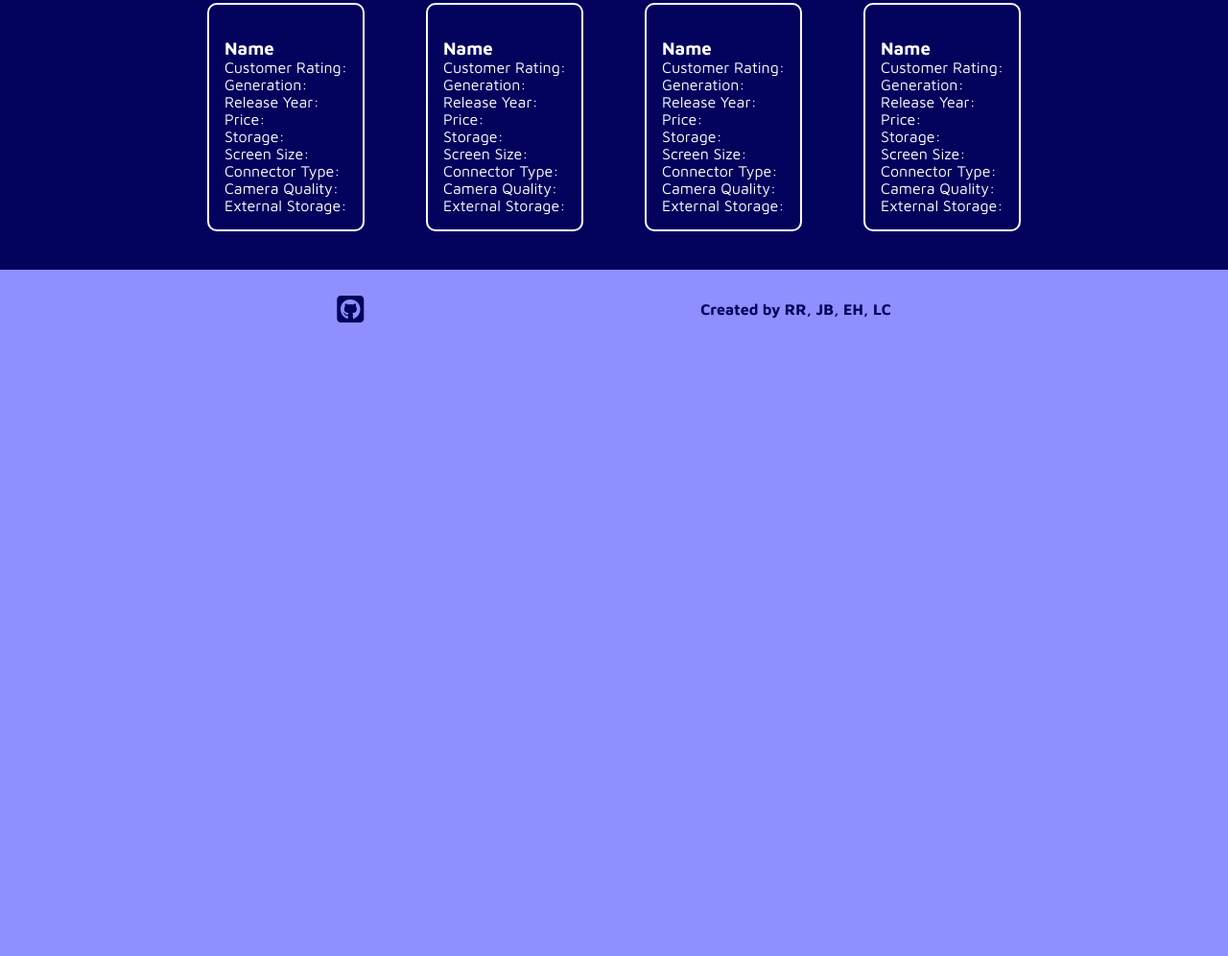
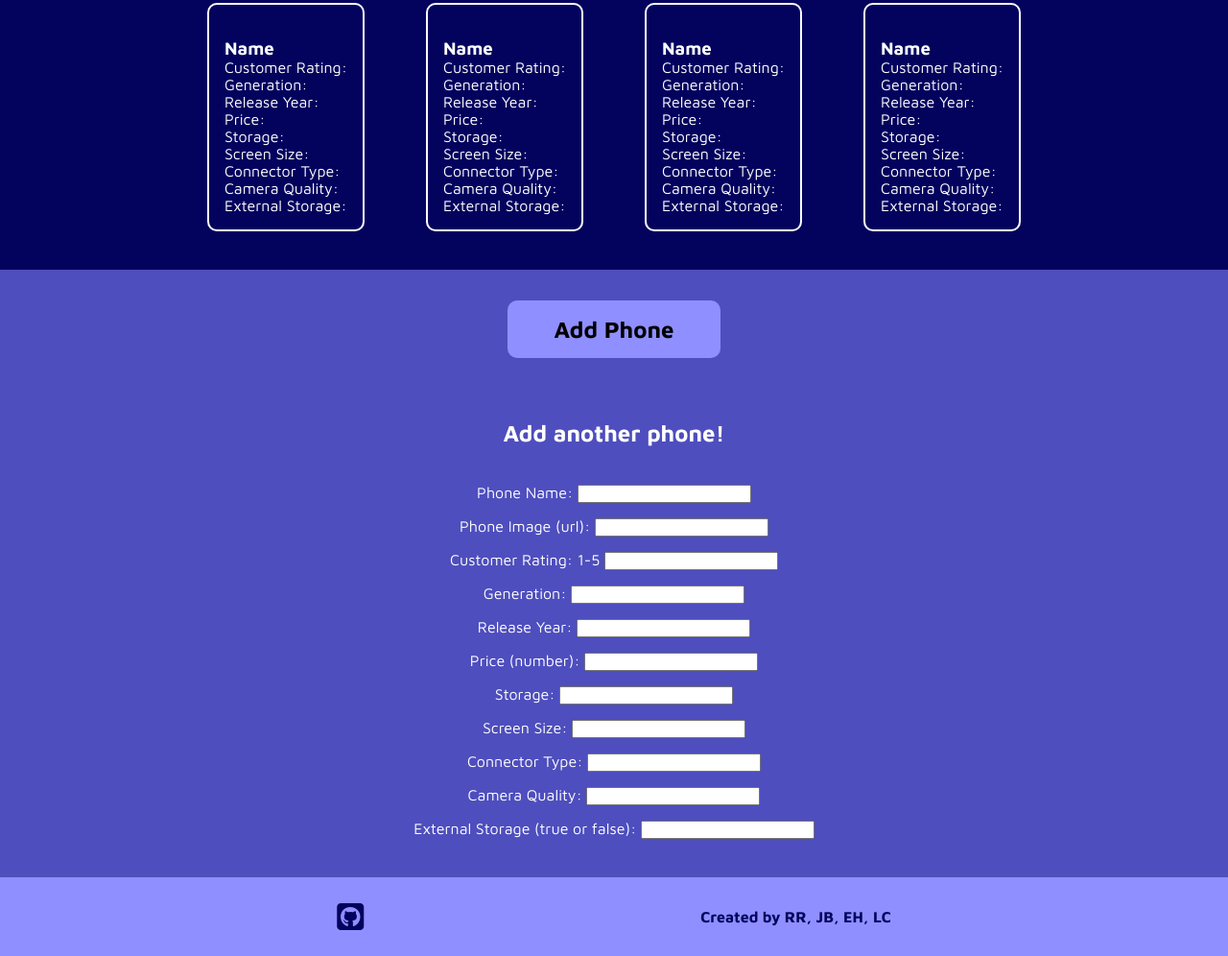
Before and after one commit to johnrbrooks/Cell-Phone-Hackathon, a website: page client/index.html in a window 1280 px wide. Shown: the part 537-1533 px from the top of the page at 96% size. Before the commit the page ends 900 px from the top, so only its background shows below. Drawn offline with nearby package versions, Linux system fonts and the light colour scheme.

Commit message:
Input Form and CSS added

```diff
--- a/client/index.html
+++ b/client/index.html
@@ -101,6 +101,58 @@
                 </div>
             </div>
         </div>
+        <div class="add-phone-button-container" id="addPhoneButtonContainer">
+            <button class="add-phone-button" id="addPhoneButton">Add Phone</button>
+        </div>
+        <div class="add-phone-container">
+            <h2 class="add-phone-title">Add another phone!</h2>
+            <form action="" class="add-phone-form">
+                <div class="form-item-container">
+                    <label for="phoneName">Phone Name:</label>
+                    <input type="text" class="form-item" id="inputPhoneName">
+                </div>
+                <div class="form-item-container">
+                    <label for="phoneImage">Phone Image (url):</label>
+                    <input type="text" class="form-item" id="inputPhoneImage">
+                </div>
+                <div class="form-item-container">
+                    <label for="custRating">Customer Rating: 1-5</label>
+                    <input type="text" class="form-item" id="inputCustRating">
+                </div>
+                <div class="form-item-container">
+                    <label for="generation">Generation:</label>
+                    <input type="text" class="form-item" id="inputGeneration">
+                </div>
+                <div class="form-item-container">
+                    <label for="release">Release Year:</label>
+                    <input type="text" class="form-item" id="inputRelease">
+                </div>
+                <div class="form-item-container">
+                    <label for="price">Price (number): </label>
+                    <input type="text" class="form-item" id="inputPrice">
+                </div>
+                <div class="form-item-container">
+                    <label for="storage">Storage:</label>
+                    <input type="text" class="form-item" id="inputStorage">
+                </div>
+                <div class="form-item-container">
+                    <label for="screenSize">Screen Size:</label>
+                    <input type="text" class="form-item" id="inputScreenSize">
+                </div>
+                <div class="form-item-container">
+                    <label for="inputConnector">Connector Type:</label>
+                    <input type="text" class="form-item" id="inputConnector">
+                </div>
+                <div class="form-item-container">
+                    <label for="inputCameraQuality">Camera Quality:</label>
+                    <input type="text" class="form-item" id="inputcameraQuality">
+                </div>
+                <div class="form-item-container">
+                    <label for="externalStorage">External Storage (true or false): </label>
+                    <input type="text" class="form-item" id="externalStorage">
+                </div>
+            </form>
+        </div>
         <footer>
             <div class="footer-items-container">
                 <a href="https://github.com/quark934/Cell-Phone-Hackathon"><i class="fa-brands fa-square-github fa-2xl" style="color: #03035e;"></i></a>
--- a/client/style.css
+++ b/client/style.css
@@ -108,6 +108,58 @@ nav {
     padding: 1rem;
 }
 
+.add-phone-button-container {
+    background-color:rgb(78, 78, 190);
+    width: 100%;
+    padding: 2rem 0;
+    display: flex;
+    justify-content: center;
+    align-items: center;
+}
+
+.add-phone-button {
+    background-color:rgb(143, 143, 255);
+    border: none;
+    padding: 1rem 3rem;
+    border-radius: 10px;
+    font-family: 'Maven Pro', sans-serif;
+    font-size: 1.5rem;
+    font-weight: 700;
+    transition: 0.4s;
+}
+
+.add-phone-button:hover {
+    background-color:rgb(3, 3, 94);
+    color: white;
+    transform: translateY(-4px);
+    cursor: pointer;
+}
+
+.add-phone-container {
+    display: flex;
+    justify-content: center;
+    align-items: center;
+    flex-direction: column;
+    background-color:rgb(78, 78, 190);
+    width: 100%;
+    padding: 2rem 0;
+}
+
+.add-phone-title {
+    margin-bottom: 2rem;
+}
+
+.add-phone-form {
+    display: flex;
+    justify-content: center;
+    align-items: center;
+    flex-direction: column;
+}
+
+.form-item {
+    margin: 0.5rem 0;
+}
+
 .footer-items-container {
     width: 100vw;
     display: flex;
```
